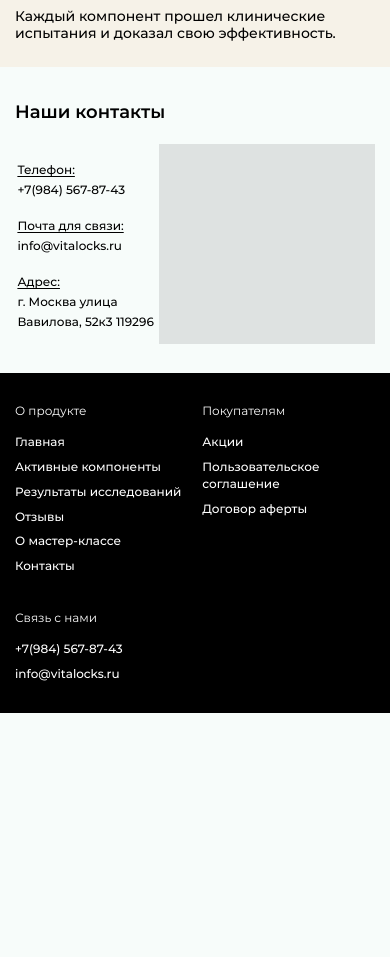
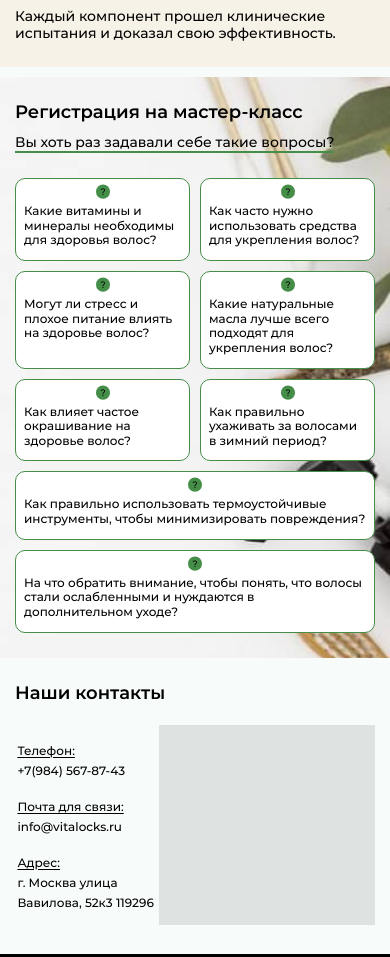
Before and after one commit to nurali-code/vitaloks, a plain HTML site: page index.html in a window 390 px wide. Shown: the part 2400-3357 px from the top of the page. Before the commit the page ends 3113 px from the top, so only its background shows below. Drawn offline with Linux system fonts and the light colour scheme.

Commit message:
masterclass

```diff
--- a/index.html
+++ b/index.html
@@ -10,7 +10,7 @@
 	<link rel="stylesheet" href="./css/style.css?ver-13">
 </head>
 
-<body>
+<body id="home">
 	<header class="header">
 		<div class="header-top">
 			<div class="container">
@@ -129,12 +129,12 @@
 
 		<nav class="header-nav">
 			<div class="container">
-				<a href="#" class="header-nav__link">Главная</a>
+				<a href="#home" class="header-nav__link">Главная</a>
 				<a href="#" class="header-nav__link">Активные компоненты</a>
 				<a href="#" class="header-nav__link">Результаты исследований</a>
 				<a href="#" class="header-nav__link">Отзывы</a>
-				<a href="#" class="header-nav__link">О мастер-классе</a>
-				<a href="#" class="header-nav__link">Контакты</a>
+				<a href="#masterclass" class="header-nav__link">О мастер-классе</a>
+				<a href="#contacts" class="header-nav__link">Контакты</a>
 			</div>
 		</nav>
 	</header>
@@ -215,7 +215,7 @@
 		</div>
 	</main>
 
-	<section class="components bg-brown">
+	<section id="components" class="components bg-brown">
 		<div class="container">
 			<h2>Активные компоненты</h2>
 			<div class="wrap">
@@ -246,7 +246,31 @@
 		</div>
 	</section>
 
-	<section class="contacts">
+	<section class="masterclass" id="masterclass">
+		<div class="container">
+			<h2>Регистрация на мастер-класс</h2>
+			<p class="masterclass__descr">Вы хоть раз задавали себе такие вопросы?</p>
+			<ul class="wrap">
+				<li>Какие витамины и минералы необходимы для здоровья волос?</li>
+				<li>Как часто нужно использовать средства для укрепления волос?</li>
+				<li>Могут ли стресс и плохое питание влиять на здоровье волос?</li>
+				<li>Какие натуральные масла лучше всего подходят для укрепления волос?</li>
+				<li>Как влияет частое окрашивание на здоровье волос?</li>
+				<li>Как правильно ухаживать за волосами в зимний период?</li>
+				<li>Как правильно использовать термоустойчивые инструменты, чтобы минимизировать повреждения?</li>
+				<li>На что обратить внимание, чтобы понять, что волосы стали ослабленными и нуждаются в дополнительном
+					уходе?</li>
+			</ul>
+		</div>
+
+		<picture>
+			<source media="(min-width: 993px)" srcset="img/mastercalss.jpg">
+			<source media="(min-width: 731px)" srcset="img/mastercalss-tablet.jpg">
+			<img src="img/mastercalss-mob.jpg" class="masterclass__bg" loading="lazy" alt="i">
+		</picture>
+	</section>
+
+	<section class="contacts" id="contacts">
 		<div class="container">
 			<h2>Наши контакты</h2>
 			<div class="wrap">
@@ -266,7 +290,8 @@
 					</p>
 				</div>
 				<div class="map">
-					<iframe src="https://yandex.ru/map-widget/v1/?um=constructor%3Aa0035135edf2ae4f28aaa2fb37e97b38fc94f40294502e08d6105f49bd815f28&amp;source=constructor"></iframe>
+					<iframe
+						src="https://yandex.ru/map-widget/v1/?um=constructor%3Aa0035135edf2ae4f28aaa2fb37e97b38fc94f40294502e08d6105f49bd815f28&amp;source=constructor"></iframe>
 				</div>
 			</div>
 		</div>
--- a/sass/style.sass
+++ b/sass/style.sass
@@ -245,3 +245,89 @@
 			img
 				width: 60%
 				margin: 0 auto 20px
+
+.masterclass
+	position: relative
+	z-index: 1
+	&__descr
+		font-size: 26px
+		font-weight: 500
+		line-height: 135%
+		margin: 0 0 55px
+		width: fit-content
+		border-bottom: 2px solid $prime
+
+	ul
+		display: flex
+		flex-wrap: wrap
+		gap: 60px 20px
+		list-style: none
+		padding: 0
+		li
+			font-size: 22px
+			font-weight: 500
+			line-height: 26.82px
+			width: calc( 33.33% - 14px )
+			border: 3px solid $prime
+			background-color: $white
+			padding: 50px 58px 20px
+			border-radius: 20px
+			background-repeat: no-repeat
+			background-position: center top 14px
+			background-image: url('../img/q.svg')
+			margin: 0
+			&:nth-child(7),
+			&:last-child
+				width: calc( 50% - 10px )
+
+	&__bg
+		position: absolute
+		top: 0
+		left: 0
+		width: 100%
+		height: 100%
+		z-index: -1
+		object-fit: cover
+	@media screen and ( max-width: 992px )
+		h2
+			margin-bottom: 22px
+
+		&__descr
+			font-size: 16px
+			line-height: 19.5px
+			margin-bottom: 34px
+
+		ul
+			gap: 30px 12px
+			li
+				width: calc( 33.33% - 8px )
+				border-radius: 10px
+				font-size: 14px
+				line-height: 17.07px
+				padding: 25px 8px 12px
+				background-size: 14px auto
+				background-position: top 5px center
+				&:nth-child(7),
+				&:last-child
+					width: calc( 50% - 6px )
+
+	@media screen and ( max-width: 730px )
+
+		h2
+			margin-bottom: 10px
+
+		&__descr
+			font-size: 14px
+			line-height: 17.07px
+			margin-bottom: 25px
+
+		ul
+			gap: 10px
+			li
+				width: calc( 50% - 5px )
+				border-width: 1px
+				font-size: 12px
+				line-height: 14.63px
+				&:nth-child(7),
+				&:last-child
+					width: 100%
```
Also changed, not shown: css/style.css, img/mastercalss-mob.jpg (added), img/mastercalss-tablet.jpg (added), img/mastercalss.jpg (added), img/q.svg (added), 1 other file.
